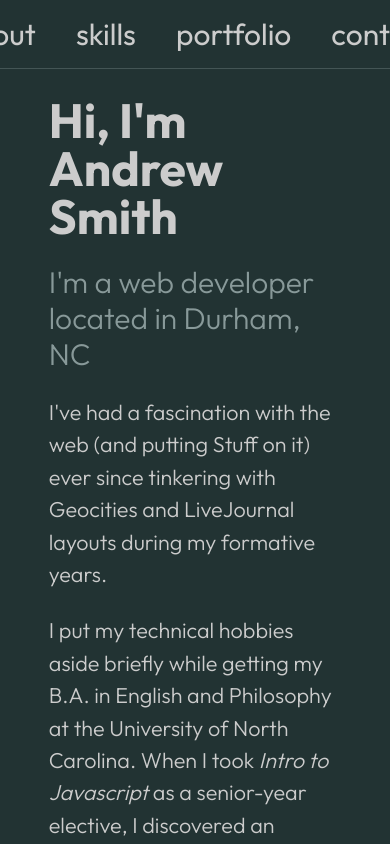
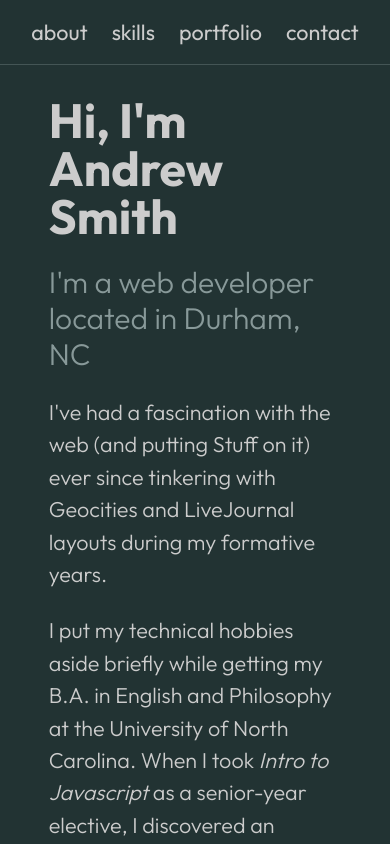
Before and after one commit to continentaldivide/personal-website, a Next.js app: page / in a window 390 px wide. Shown: the top 844 px of the page. Built offline with nearby package versions, Linux system fonts and the light colour scheme.

Commit message:
Fit all nav items on screen on small viewports

```diff
--- a/app/_components/Navitem.jsx
+++ b/app/_components/Navitem.jsx
@@ -1,6 +1,6 @@
 export default function Navitem({ itemName, href }) {
   return (
-    <li className="text-3xl hover:brightness-200">
+    <li className="text-2xl md:text-3xl hover:brightness-200">
       <a href={href}>{itemName}</a>
     </li>
   );
--- a/app/layout.tsx
+++ b/app/layout.tsx
@@ -24,7 +24,7 @@ export default function RootLayout({
     <html lang="en">
       <body>
         <nav className="p-4 fixed top-0 left-0 right-0">
-          <ul className="flex items-center justify-center space-x-10">
+          <ul className="flex items-center justify-center space-x-6 md:space-x-10">
             <Navitem itemName={'about'} href={'/'} />
             <Navitem itemName={'skills'} href={'skills'} />
             <Navitem itemName={'portfolio'} href={'portfolio'} />
```
